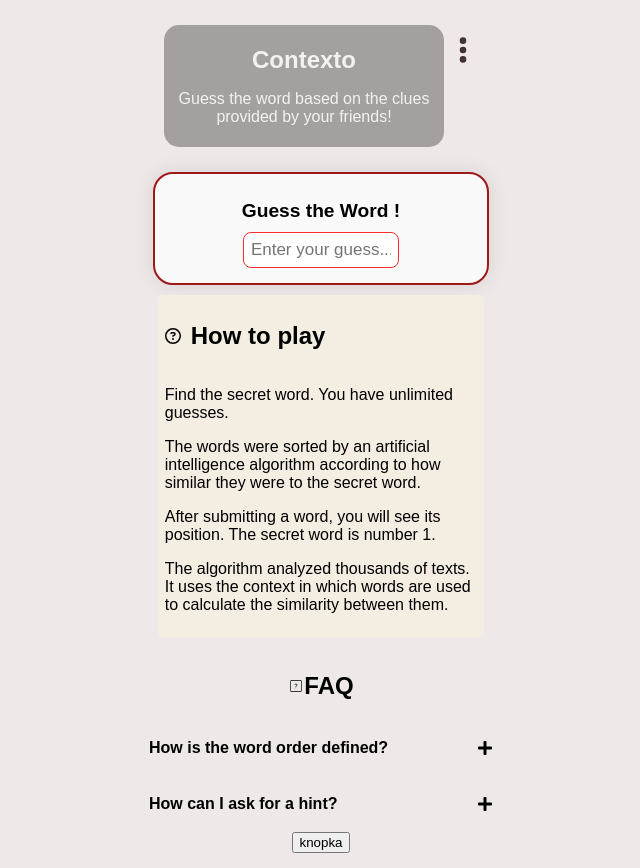
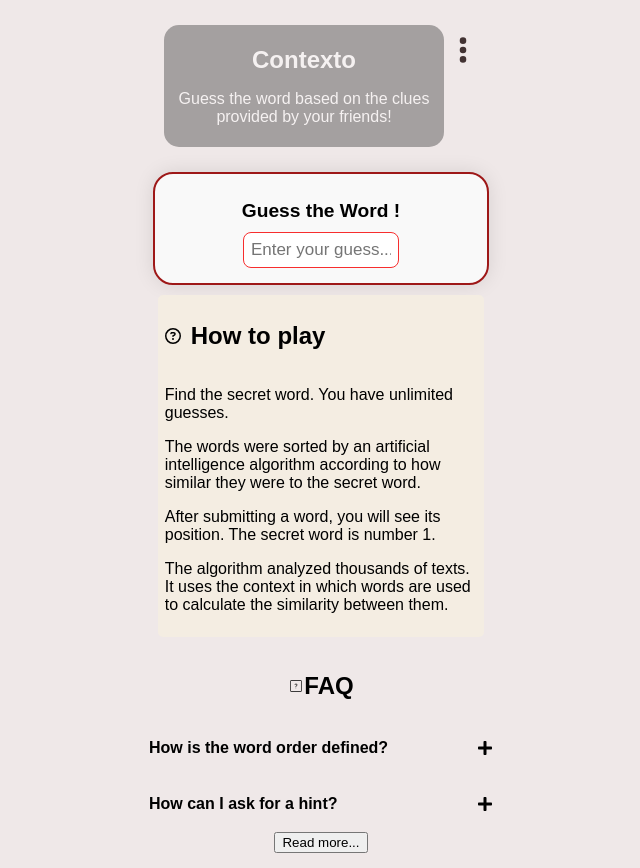
Before and after one commit to Katiasun/Contexto-clone, a React (Create React App) app: page / in a window 1280 px wide. Shown: the whole page, without its empty margins (319-959 px from the left). Built offline with nearby package versions, Linux system fonts and the light colour scheme.

Commit message:
toggles the modal state between open and close when the button is clicked

```diff
--- a/src/components/modalWindow/ModalWindow.jsx
+++ b/src/components/modalWindow/ModalWindow.jsx
@@ -2,6 +2,19 @@
 import styles from "./ModalWindow.module.css";
 
 export default function ModalWindow() {
-  const [isOpen, setIsOpen] = useState(false);
-  return <button>knopka</button>;
+  const [isModalOpen, setIsModalOpen] = useState(false);
+
+  function toggleModal() {
+    setIsModalOpen(!isModalOpen);
+  }
+
+  return (
+    <div>
+      <button onClick={toggleModal} className={styles.modalBtn}>
+        Read more...
+      </button>
+
+      {}
+    </div>
+  );
 }
```
